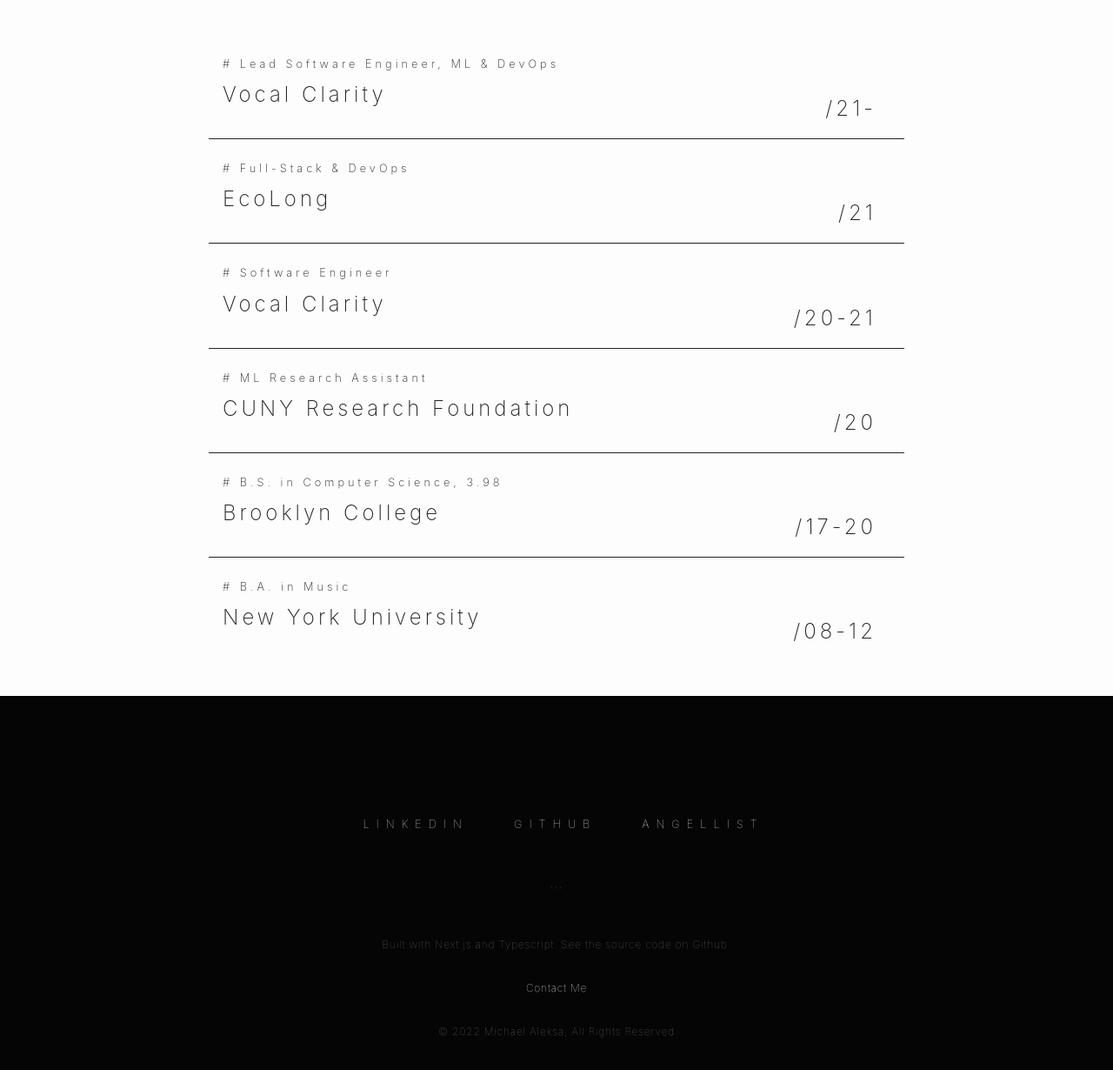
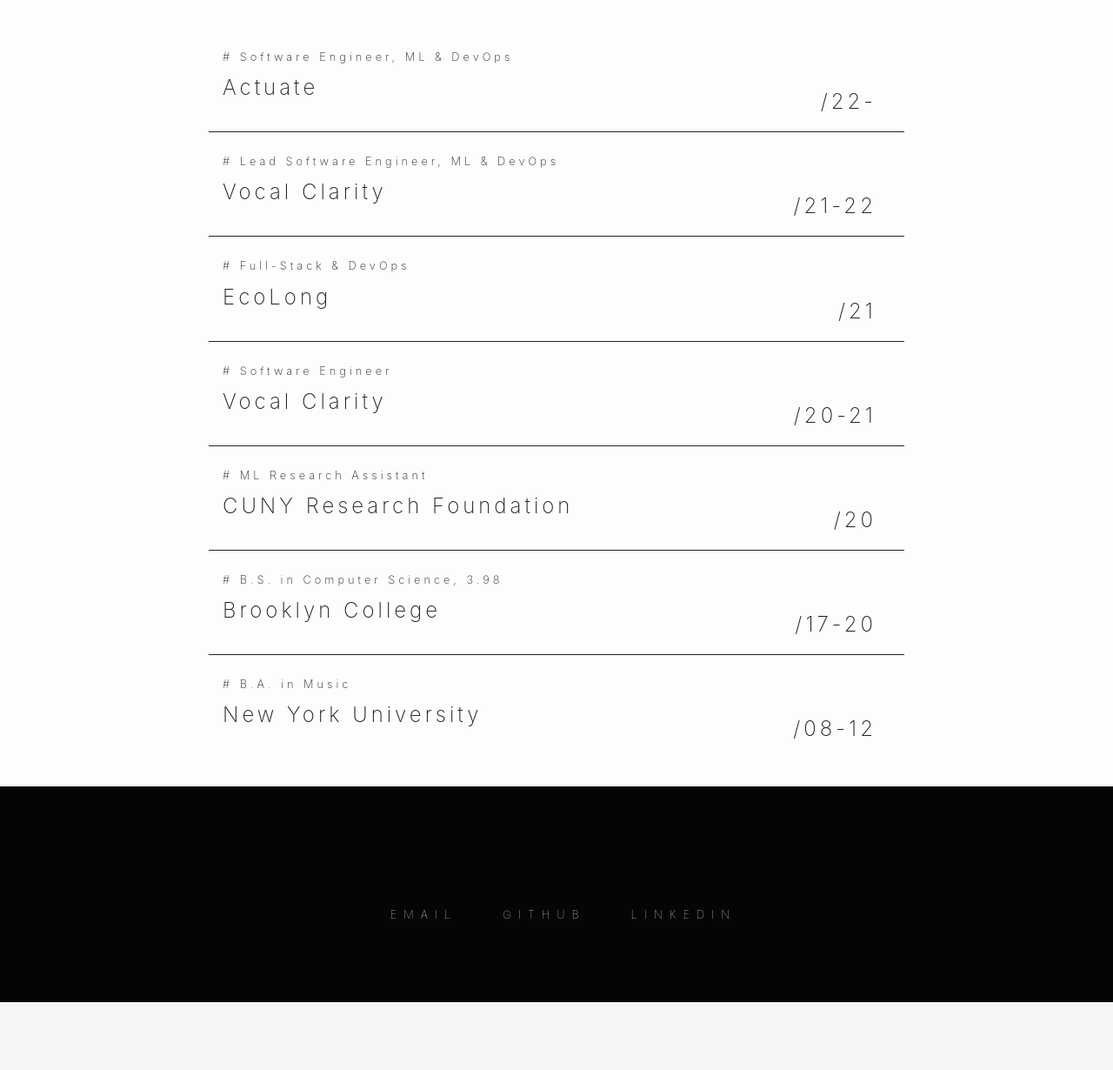
Before and after one commit to MikeAleksa/PersonalWebsiteNextJS, a Next.js app: page / in a window 1280 px wide. Shown: the part 800-2030 px from the top of the page at 87% size. After the commit the page ends 1952 px from the top, so only its background shows below. Built offline with nearby package versions, Linux system fonts and the light colour scheme.

Commit message:
update with actuate info

```diff
--- a/components/Experience.tsx
+++ b/components/Experience.tsx
@@ -3,10 +3,16 @@
 const Experience = () => (
   <div className="experience-layout">
     <ExperienceItem
+      entity="Actuate"
+      link="https://actuate.ai"
+      position="Software Engineer, ML &amp; DevOps"
+      timeframe="/22-"
+    />
+    <ExperienceItem
       entity="Vocal Clarity"
       link="https://www.vocalclarity.ai"
       position="Lead Software Engineer, ML &amp; DevOps"
-      timeframe="/21-"
+      timeframe="/21-22"
     />
     <ExperienceItem
       entity="EcoLong"
--- a/components/Footer.tsx
+++ b/components/Footer.tsx
@@ -1,16 +1,6 @@
 const Footer = () => (
   <footer className="footer snap-end inverted">
     <div className={'contact-text footer-grid'}>
-      <a
-        href="https://angel.co/u/michael-aleksa"
-        target="_blank"
-        rel="noreferrer"
-      >
-        AngelList
-      </a>
-      <a href="https://github.com/mikealeksa" target="_blank" rel="noreferrer">
-        GitHub
-      </a>
       <a
         href="https://www.linkedin.com/in/michael-aleksa/"
         target="_blank"
@@ -18,31 +8,14 @@
       >
         LinkedIn
       </a>
-    </div>
-    <div>
-      <p
-        className="footer-text"
-        style={{ margin: '1rem 0 0 0', letterSpacing: '0.1rem' }}
+      <a href="https://github.com/mikealeksa" target="_blank" rel="noreferrer">
+        GitHub
+      </a>
+      <a
+        href="mailto:michael@michaelaleksa.com"
       >
-        &apos;&apos;&apos;
-      </p>
-    </div>
-    <div className="footer-text">
-      <p>
-        Built with Next.js and Typescript. See the&nbsp;
-        <a
-          href="https://github.com/MikeAleksa/PersonalWebsiteNextJS"
-          target="_blank"
-          rel="noopener noreferrer"
-        >
-          source code
-        </a>
-        &nbsp;on Github.
-      </p>
-      <p className="footer-accent-text">
-        <a href="mailto:michael@michaelaleksa.com">Contact Me</a>
-      </p>
-      <p>&copy; 2022 Michael Aleksa, All Rights Reserved</p>
+        Email
+      </a>
     </div>
   </footer>
 )
--- a/components/TypingText.tsx
+++ b/components/TypingText.tsx
@@ -5,7 +5,7 @@
     <Typewriter
       options={{
         strings: [
-          'Full-Stack Web Developer',
+          'Backend Engineer',
           'DevOps Practitioner',
           'Machine Learning Engineer',
           'Cloud Architect',
```
